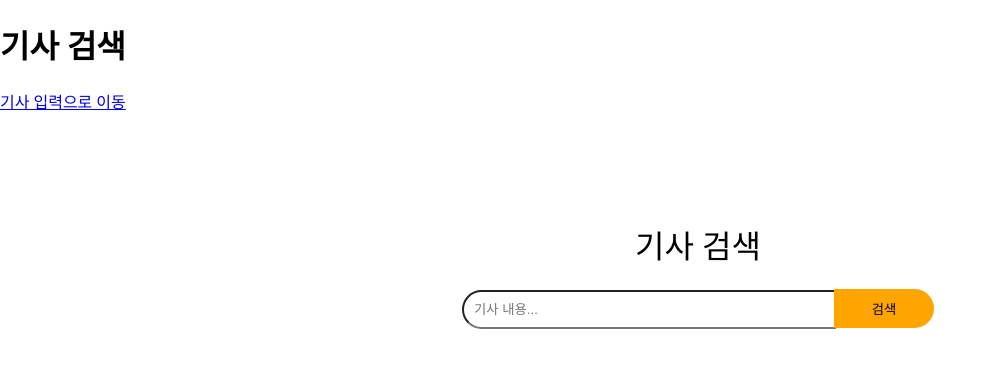
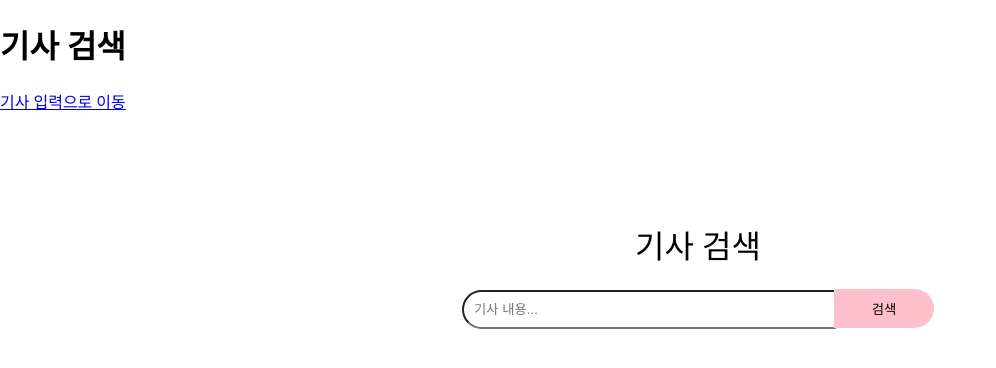
Before and after one commit to dh8570/Textmining_WebService, a Django app: page / in a window 1280 px wide. Shown: the top 368 px of the page, without its empty margins (0-996 px from the left). Run offline with Django 4.2, Linux system fonts and the light colour scheme.

Commit message:
22_06_01_16:44
- 입력페이지 제목칸,내용칸 길이 수정
- 입력박스 타원-> 직사각형
- 검색 버튼 오렌지 -> 분홍

```diff
--- a/config/app/static/style.css
+++ b/config/app/static/style.css
@@ -7,6 +7,23 @@ body {
     height: 100vh;
 }
 form.box {
+    width: 1920px;
+    position: absolute;
+    top:25%;
+    left:-2%;
+    transfrom:translate(-50%,-50%);
+    text-align: center;/*
+    background-color:pink;*/
+}
+form.boxContent {
+    width: 500px;
+    position: absolute;
+    top:41%;
+    left:28%;
+    transfrom:translate(-50%,-50%);
+    text-align: center;
+}
+form.box2 {
     width: 500px;
     position: absolute;
     top:25%;
@@ -14,18 +31,19 @@ form.box {
     transfrom:translate(-50%,-50%);
     text-align: center;
 }
-form.box1 {
-    width: 500px;
-    position: absolute;
-    top:44%;
-    left:25%;
-    transfrom:translate(-50%,-50%);
-    text-align: center;
-}
 form.box h1{
     font-weight:normal;
 }
+form.box2 h1{
+    font-weight:normal;
+}
 form.box input[type=text]   {
+    background-color:#fff;
+    width:640px;
+    padding:10px;
+    border-radius:0 0 0 0;
+}
+form.box2 input[type=text]   {
     background-color:#fff;
     width:350px;
     padding:10px;
@@ -35,11 +53,23 @@ form.box input[type=submit] {
     width:100px;
     background-color:orange;
     padding:10px;
+    border-radius:0 0 0 0;
+    border:none;
+    margin-left:-6px;
+}
+form.box2 input[type=submit] {
+    width:100px;
+    background-color:pink;
+    padding:10px;
     border-radius:0 25px 25px 0;
     border:none;
     margin-left:-6px;
 }
-
 textarea::placeholder{
 font-weight:bold;
 }
+
+textarea {
+resize:none;
+/*border:none;*/
+}
--- a/config/app/templates/app/document_create.html
+++ b/config/app/templates/app/document_create.html
@@ -14,8 +14,8 @@
         <input type ="text" placeholder="기사 제목...">
         <input type ="submit" value="제출">
     </form>
-    <form class="box1">
-        <textarea cols="110" rows="25" placeholder="기사 내용..."></textarea>
+    <form class="boxContent">
+        <textarea cols="106" rows="30" placeholder=" 기사 내용..."></textarea>
     </form>
     </div>
 </body>
--- a/config/app/templates/app/document_list.html
+++ b/config/app/templates/app/document_list.html
@@ -10,7 +10,7 @@
     <div class="btn-group"><a href="{% url 'write' %}" class="btn btn-info">기사 입력으로 이동</a></div>
 
 
-    <form class="box">
+    <form class="box2">
         <h1>기사 검색</h1>
         <input type ="text" placeholder="기사 내용...">
         <input type ="submit" value="검색">
```
